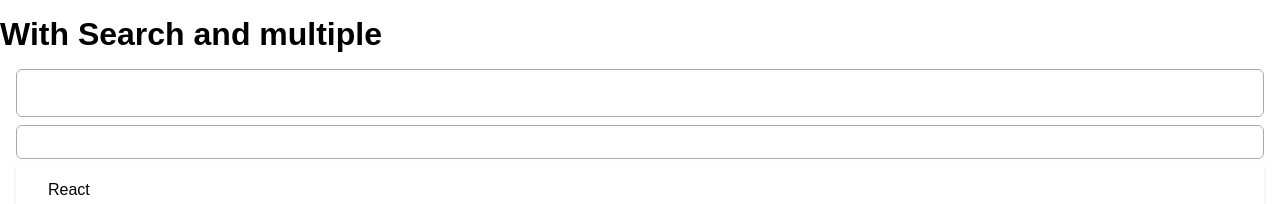
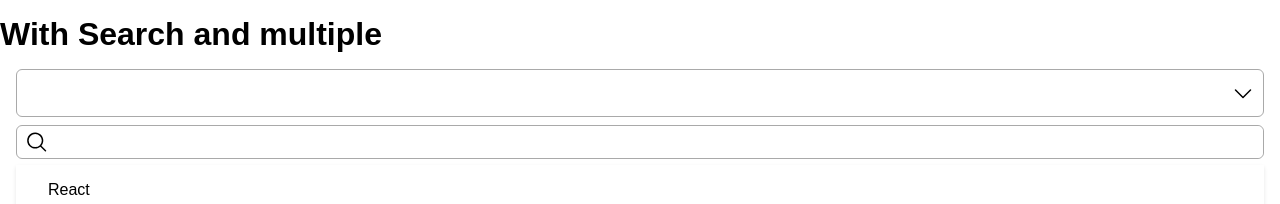
Before and after one commit to ZehaIrawan/select-dropdown, a React (Vite) app in the folder dev/: page / in a window 1280 px wide. Both pictures are taken after a click on the element 640 px from the left and 93 px from the top of the page. Shown: the top 204 px of the page. Built offline with nearby package versions, Linux system fonts and the light colour scheme.

Commit message:
refactor icons

```diff
--- /dev/null
+++ b/dev/src/components/Icons.tsx
@@ -0,0 +1,44 @@
+import React from "react";
+
+export const MagnifyingGlass = ({ size = 16 }) => {
+  return (
+    <svg
+      xmlns="http://www.w3.org/2000/svg"
+      width={size}
+      height={size}
+      viewBox="0 0 256 256"
+    >
+      <path d="M229.66 218.34l-50.07-50.06a88.11 88.11 0 10-11.31 11.31l50.06 50.07a8 8 0 0011.32-11.32zM40 112a72 72 0 1172 72 72.08 72.08 0 01-72-72z"></path>
+    </svg>
+  );
+};
+
+export const X = ({ size = 16 }) => {
+  return (
+    <svg
+      xmlns="http://www.w3.org/2000/svg"
+      width={size}
+      height={size}
+      viewBox="0 0 256 256"
+    >
+      <path
+        d="M205.66 194.34a8 8 0 01-11.32 11.32L128 139.31l-66.34 66.35a8 8 0 01-11.32-11.32L116.69 128 50.34 61.66a8 8 0 0111.32-11.32L128 116.69l66.34-66.35a8 8 0 0111.32 11.32L139.31 128z"
+        strokeWidth={12}
+        stroke="#000"
+      ></path>
+    </svg>
+  );
+};
+
+export const CaretDown = ({ size = 16 }) => {
+  return (
+    <svg
+      xmlns="http://www.w3.org/2000/svg"
+      width={size}
+      height={size}
+      viewBox="0 0 256 256"
+    >
+      <path d="M213.66 101.66l-80 80a8 8 0 01-11.32 0l-80-80a8 8 0 0111.32-11.32L128 164.69l74.34-74.35a8 8 0 0111.32 11.32z"></path>
+    </svg>
+  );
+};
--- a/dev/src/components/SelectDropdown.tsx
+++ b/dev/src/components/SelectDropdown.tsx
@@ -1,6 +1,6 @@
 import React, { useState, useEffect, useRef } from "react";
 import "./selectdropdown.css";
-// import { MagnifyingGlass, X, CaretDown } from "@phosphor-icons/react";
+import { MagnifyingGlass, X, CaretDown } from "./Icons";
 // import Portal from "./Portal";
 
 interface Option {
@@ -156,11 +156,11 @@ const SelectDropdown: React.FC<Props> = ({
           <div key={v.label} className="chip">
             <span>{v.label}</span>
             <button onClick={() => handleRemoveSelectedValue(v.label)}>
-              {/* <X size={16} weight="bold" /> */}
+              <X size={16} />
             </button>
           </div>
         ))}
-        {/* <CaretDown size={24} weight="bold" /> */}
+        <CaretDown size={24} />
       </div>
       {withSearch && isFocused && (
         <div
@@ -168,7 +168,7 @@ const SelectDropdown: React.FC<Props> = ({
           id="select-input"
           style={{ width: selectWidth }}
         >
-          {/* <MagnifyingGlass size={24} weight="bold" /> */}
+          <MagnifyingGlass size={24} />
           <input
             className="select-input"
             type="text"
```
